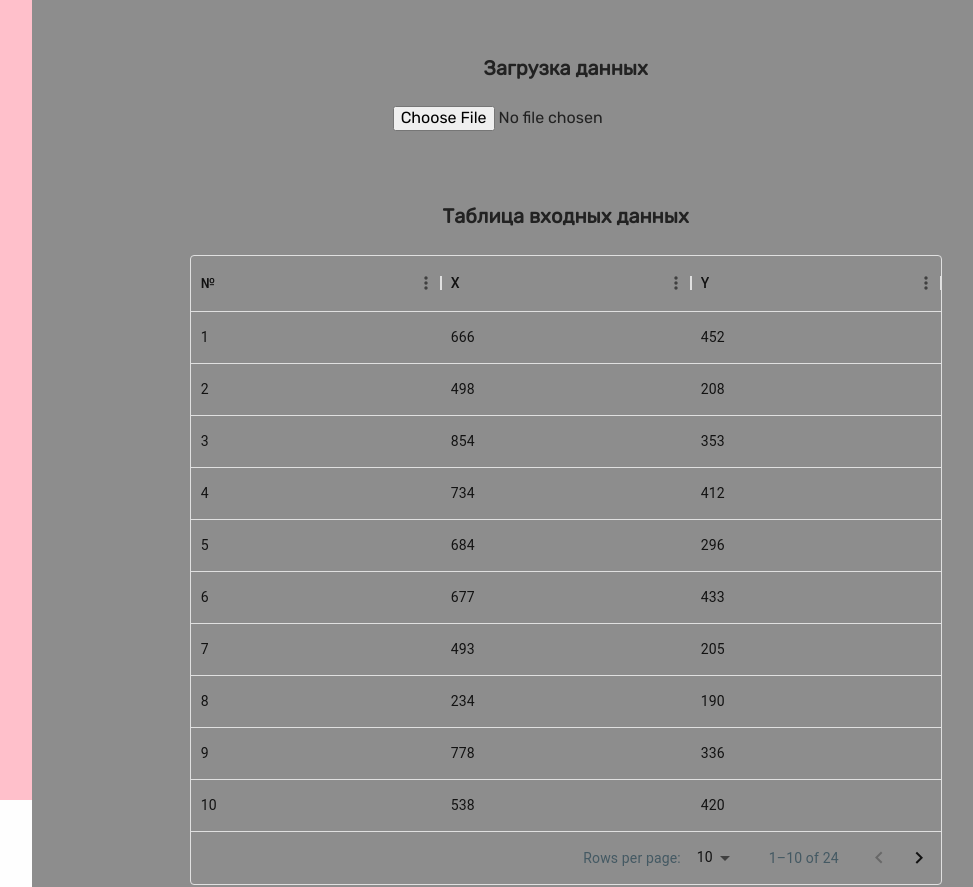
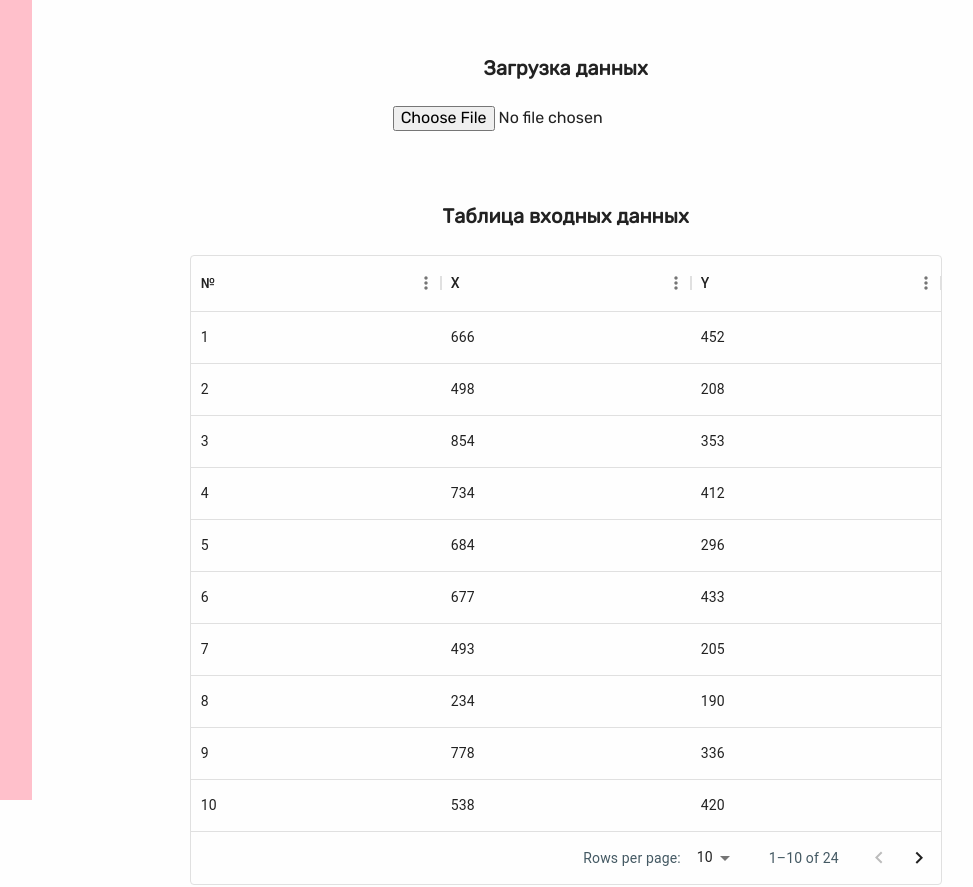
Before and after one commit to Hastle/cr-analysis, a React app: page / in a window 1280 px wide. Shown: the top 887 px of the page, without its empty margins (181-1154 px from the left). Built offline with nearby package versions, Linux system fonts and the light colour scheme.

Commit message:
change variable for main background

```diff
--- a/src/styles/main.sass
+++ b/src/styles/main.sass
@@ -84,7 +84,7 @@ p
 	margin-top: $nav-height !important
 /*==========  Main  ==========*/
 main
-	background-color: $grey
+	background-color: $white
 	padding: 30px 0
 	margin-left: auto
 /*==========  Media  ==========*/
```
